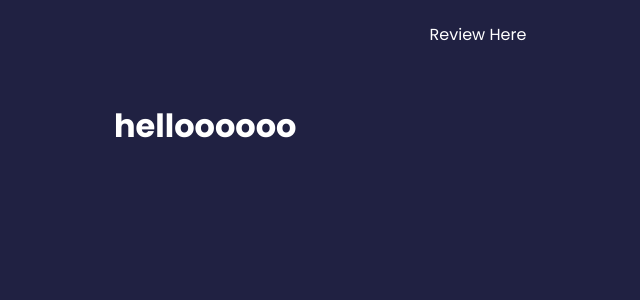
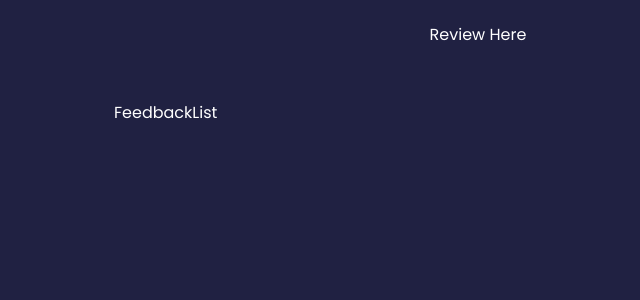
Before and after one commit to Zarman-oss/Practice-react-UI-App, a React (Create React App) app: page / in a window 1280 px wide. Shown: the top 300 px of the page, without its empty margins (162-802 px from the left). Built offline with nearby package versions, Linux system fonts and the light colour scheme.

Commit message:
commit feedback item comp

```diff
--- a/src/App.js
+++ b/src/App.js
@@ -1,12 +1,17 @@
+import { useState } from 'react';
 import Header from './Components/Header';
+import FeedbackList from './Components/FeedbackList';
 import './index.css';
+import FeedbackData from './Data/FeedbackData';
 
 function App() {
+  const [feedback, setFeedback] = useState(FeedbackData);
+
   return (
     <>
       <Header text={'Review Here'} />
       <div className="container">
-        <h1>helloooooo</h1>
+        <FeedbackList />
       </div>
     </>
   );
--- /dev/null
+++ b/src/Components/FeedbackList.jsx
@@ -0,0 +1,11 @@
+
+
+function FeedbackList() {
+  return (
+    <div>
+        FeedbackList
+    </div>
+  )
+}
+
+export default FeedbackList
```
Also changed, not shown: src/Components/FeedbackItem.jsx (+15 -0 lines).
